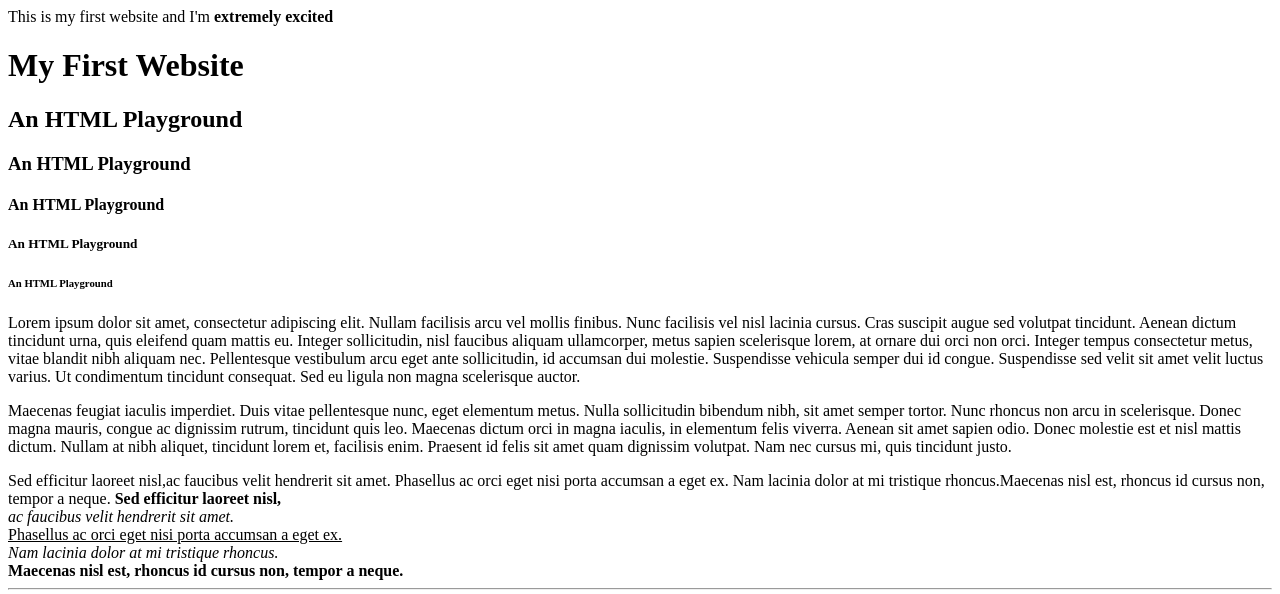
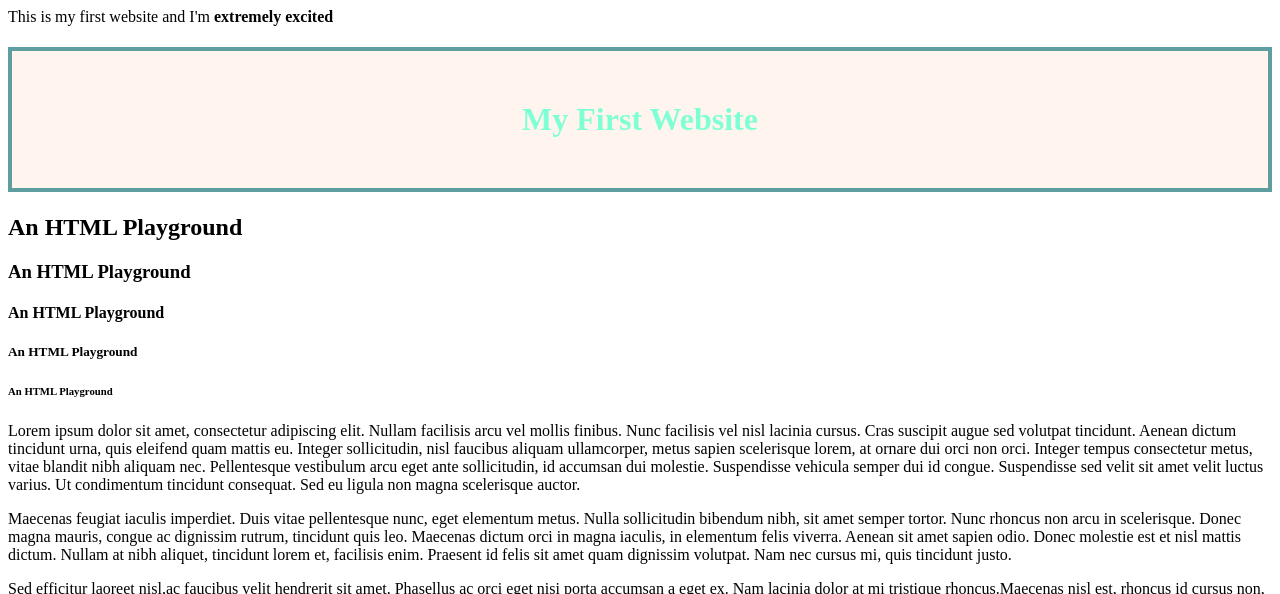
Before and after one commit to tiffanychung73/tiffanychung73.github.io, a plain HTML site: page lesson3/demo2.html in a window 1280 px wide. Shown: the top 594 px of the page. Drawn offline with Linux system fonts and the light colour scheme.

Commit message:
update
update

```diff
--- a/lesson3/demo2.html
+++ b/lesson3/demo2.html
@@ -5,7 +5,15 @@
 </head>
     <body>
         This is my first website and I'm <b>extremely excited</b>
-        <h1>My First Website</h1>
+        <h1 style="
+        border-style: solid;
+        border-width: 4px;
+        padding: 50px;
+        text-align-last: center;
+        color: aquamarine;
+        border-color: cadetblue;
+        background: seashell;
+    ">My First Website</h1>
         <h2>An HTML Playground</h2>
         <h3>An HTML Playground</h3>
         <h4>An HTML Playground</h4>
```
Also changed, not shown: 1 other file.
